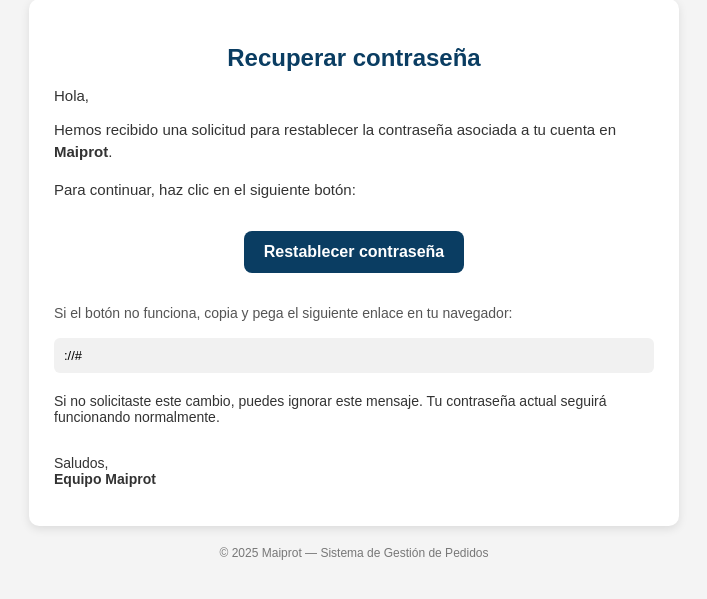
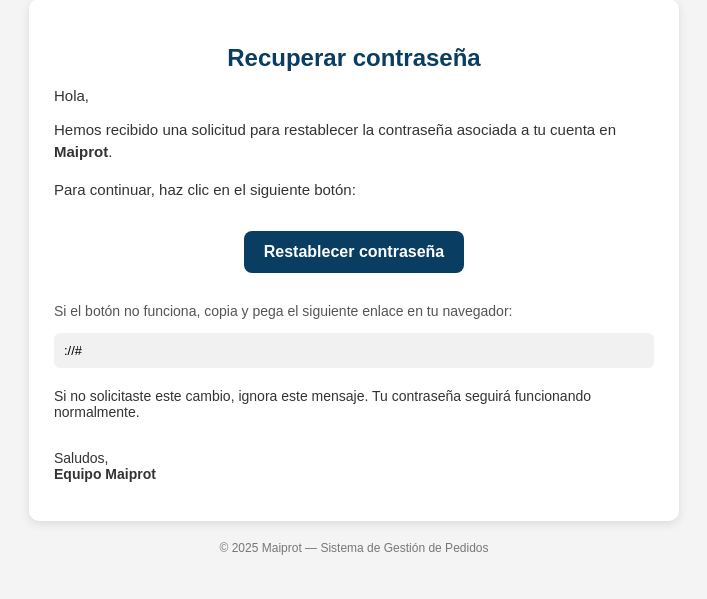
Before and after one commit to Josevrider/maiprotSA, a Django app: template maiprot/appweb/templates/password/password_reset_email.html in a window 1280 px wide. Shown: the part 29-628 px from the top of the page, without its empty margins (286-993 px from the left). Run offline with Django 4.2, Linux system fonts and the light colour scheme; the template is opened without the code that fills it, so the values that code supplies are empty; parts of the project's set-up code (start-up, migrations or seed data) failed here and were passed over.

Commit message:
arreglo correo

```diff
--- a/maiprot/appweb/templates/password/password_reset_email.html
+++ b/maiprot/appweb/templates/password/password_reset_email.html
@@ -4,64 +4,49 @@
     <meta charset="UTF-8">
     <title>Recuperar contraseña - Maiprot</title>
 </head>
+
 <body style="font-family: Arial, sans-serif; background:#f4f4f4; padding:20px;">
 
-    <div style="
-        max-width: 600px;
-        margin: auto;
-        background: white;
-        padding: 25px;
-        border-radius: 10px;
-        box-shadow: 0 3px 10px rgba(0,0,0,0.1);
-    ">
+    <div style="max-width:600px; margin:auto; background:white; padding:25px;
+                border-radius:10px; box-shadow:0 3px 10px rgba(0,0,0,0.1);">
 
         <h2 style="text-align:center; color:#0a3d62; margin-bottom:10px;">
             Recuperar contraseña
         </h2>
 
-        <p style="font-size: 15px; color:#333;">
-            Hola,
+        <p style="font-size:15px; color:#333;">Hola,</p>
+
+        <p style="font-size:15px; color:#333; line-height:1.5;">
+            Hemos recibido una solicitud para restablecer la contraseña asociada a tu cuenta en
+            <strong>Maiprot</strong>.
         </p>
 
-        <p style="font-size: 15px; color:#333; line-height:1.5;">
-            Hemos recibido una solicitud para restablecer la contraseña asociada a tu cuenta en <strong>Maiprot</strong>.
-        </p>
-
-        <p style="font-size: 15px; color:#333; line-height:1.5;">
+        <p style="font-size:15px; color:#333; line-height:1.5;">
             Para continuar, haz clic en el siguiente botón:
         </p>
 
-        <div style="text-align:center; margin: 30px 0;">
+        <div style="text-align:center; margin:30px 0;">
             <a href="{{ protocol }}://{{ domain }}{% url 'password_reset_confirm' uidb64=uid token=token %}"
-            style="
-                display: inline-block;
-                padding: 12px 20px;
-                background: #0a3d62;
-                color: white !important;
-                text-decoration: none;
-                border-radius: 8px;
-                font-size: 16px;
-                font-weight: bold;
-            ">
+               style="display:inline-block; padding:12px 20px; background:#0a3d62; color:white !important;
+                      text-decoration:none; border-radius:8px; font-size:16px; font-weight:bold;">
                 Restablecer contraseña
             </a>
         </div>
 
-        <p style="font-size: 14px; color:#555; line-height:1.5;">
+        <p style="font-size:14px; color:#555;">
             Si el botón no funciona, copia y pega el siguiente enlace en tu navegador:
         </p>
 
-        <p style="font-size: 13px; word-break: break-all; background:#f1f1f1; padding:10px; border-radius:6px;">
+        <p style="font-size:13px; background:#f1f1f1; padding:10px; border-radius:6px; word-break:break-all;">
             {{ protocol }}://{{ domain }}{% url 'password_reset_confirm' uidb64=uid token=token %}
         </p>
 
-        <p style="font-size: 14px; color:#333; margin-top:20px;">
-            Si no solicitaste este cambio, puedes ignorar este mensaje.
-            Tu contraseña actual seguirá funcionando normalmente.
+        <p style="font-size:14px; color:#333; margin-top:20px;">
+            Si no solicitaste este cambio, ignora este mensaje. Tu contraseña seguirá funcionando normalmente.
         </p>
 
-        <p style="font-size: 14px; color:#333; margin-top:30px;">
-            Saludos,<br>
+        <p style="font-size:14px; color:#333; margin-top:30px;">
+            Saludos, <br>
             <strong>Equipo Maiprot</strong>
         </p>
 
```
